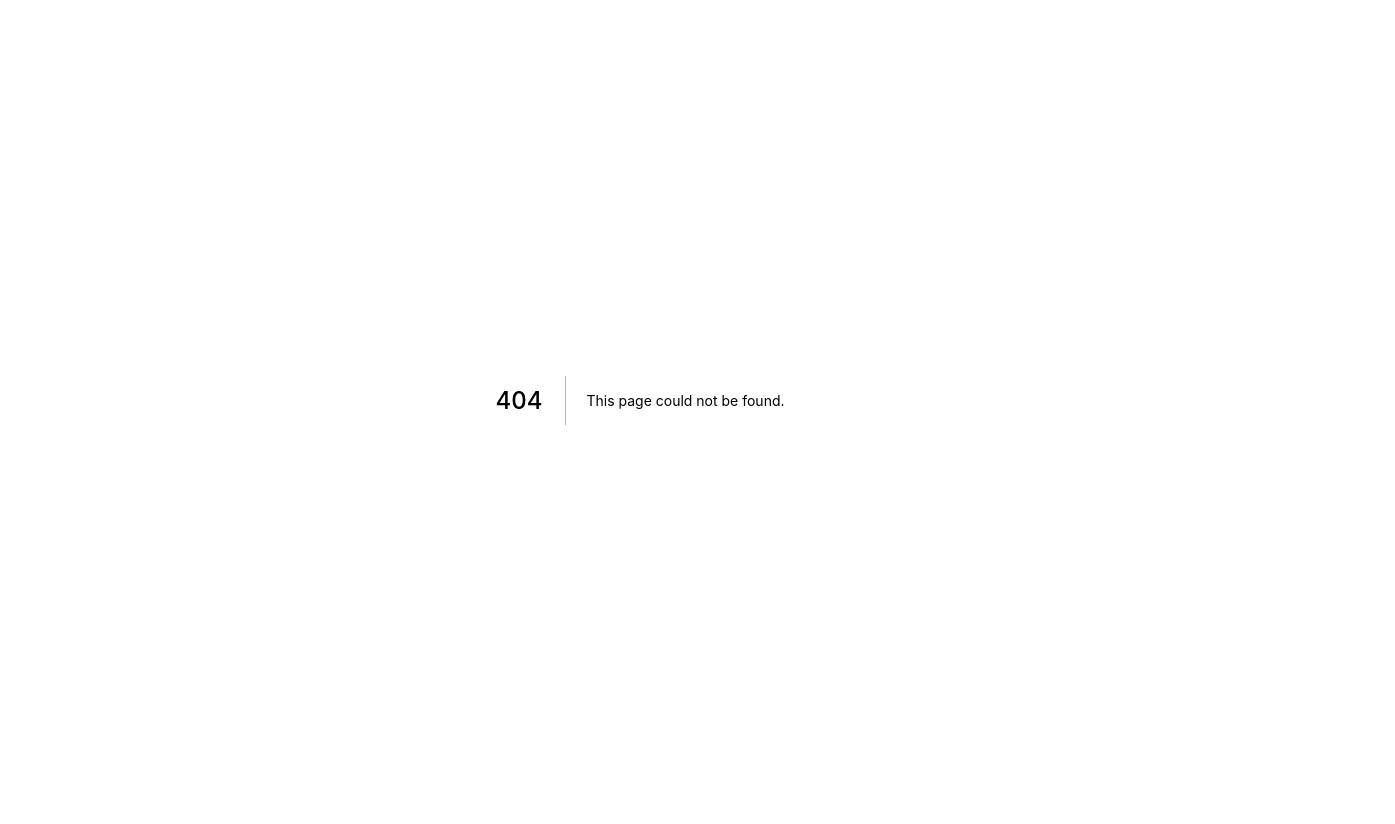
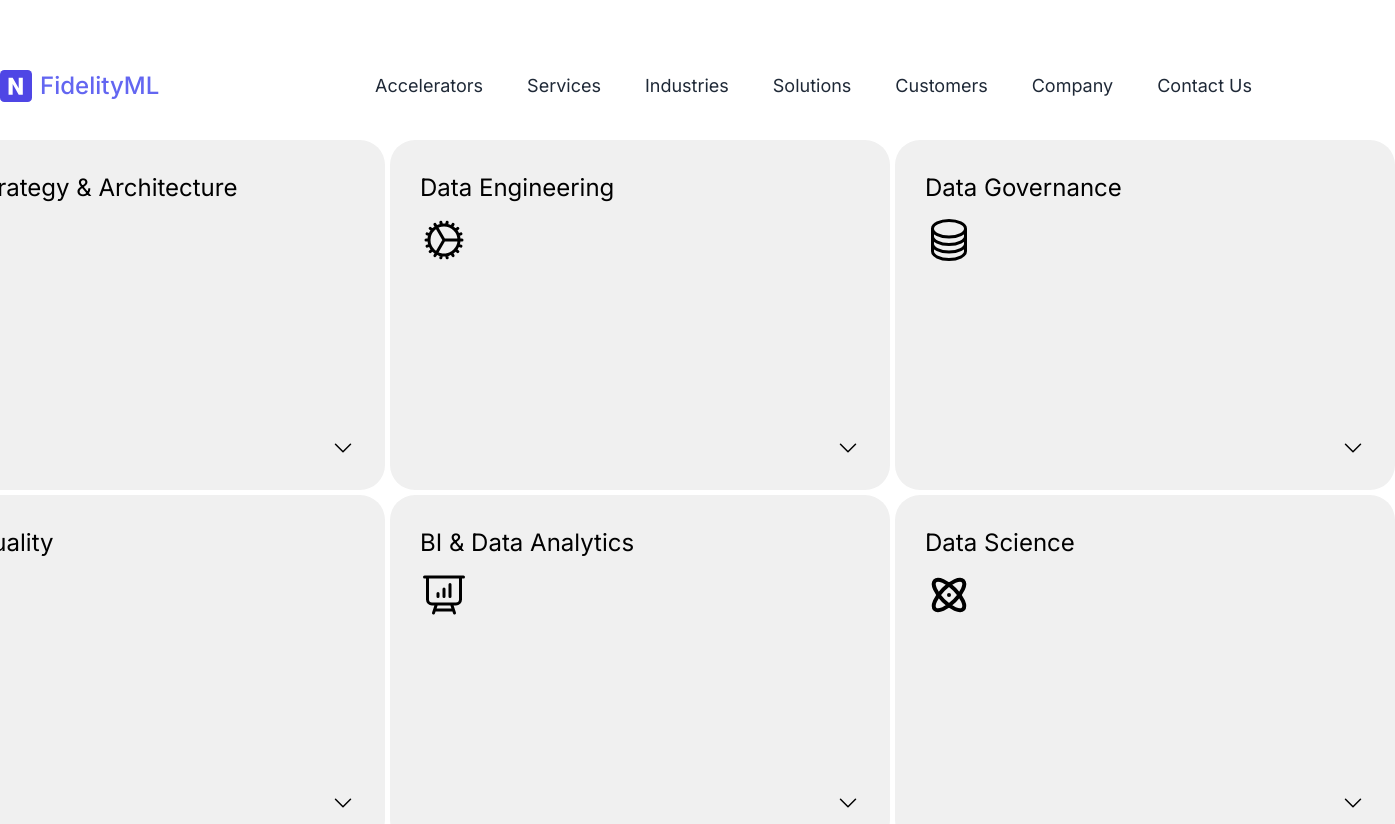
Before and after one commit to oliv3rwang/fidelityml, a Next.js app: page /services in a window 1280 px wide. Before the commit this address had no page. Shown: the top 824 px of the page, 1395 px wide, since content can reach past the window. Before the commit the page ends 800 px from the top, so only its background shows below. Built offline with nearby package versions, Linux system fonts and the light colour scheme.

Commit message:
Added services and solutions routes, updated css

```diff
--- a/components/benefits.js
+++ b/components/benefits.js
@@ -49,7 +49,7 @@ export default function Benefits(props) {
               />
             </div>
               <h1 className="max-w-2xl mt-3 text-3xl font-bold leading-snug tracking-tight text-gray-800 lg:leading-tight lg:text-xl dark:text-white">Collaborative Outcomes</h1>
-              <p>AI and ML Implementations</p>
+              <p className="mb-6">AI and ML Implementations</p>
             <div
               className={`flex items-center justify-center w-full lg:w-1/3 ${
                 props.imgPos === "right" ? "lg:order-1" : ""
@@ -65,7 +65,7 @@ export default function Benefits(props) {
             </div>
               <h1 className="max-w-2xl mt-3 text-3xl font-bold leading-snug tracking-tight text-gray-800 lg:leading-tight lg:text-xl dark:text-white">Experts</h1>
               <p>Our team is certified in industry leading</p>
-              <p>technologies</p>
+              <p className="mb-6">technologies</p>
             <div
               className={`flex items-center justify-center w-full lg:w-1/3 ${
                 props.imgPos === "right" ? "lg:order-1" : ""
@@ -80,7 +80,7 @@ export default function Benefits(props) {
               />
             </div>
               <h1 className="max-w-2xl mt-3 text-3xl font-bold leading-snug tracking-tight text-gray-800 lg:leading-tight lg:text-xl dark:text-white">Best in Class Experts</h1>
-              <p>Certified Cloud Practitioners</p>
+              <p className="mb-6">Certified Cloud Practitioners</p>
           </div>
           <div className="flex-row">
             <div
@@ -97,7 +97,7 @@ export default function Benefits(props) {
               />
             </div>
               <h1 className="max-w-2xl mt-3 text-3xl font-bold leading-snug tracking-tight text-gray-800 lg:leading-tight lg:text-xl dark:text-white">Partnerships</h1>
-              <p>Cloud first delivery model</p>
+              <p className="mb-6">Cloud first delivery model</p>
             <div
               className={`flex items-center justify-center w-full lg:w-1/3 ${
                 props.imgPos === "right" ? "lg:order-1" : ""
@@ -113,7 +113,7 @@ export default function Benefits(props) {
             </div>
               <h1 className="max-w-2xl mt-3 text-3xl font-bold leading-snug tracking-tight text-gray-800 lg:leading-tight lg:text-xl dark:text-white">Methodology</h1>
               <p>We drive leapfrog innovation while working</p>
-              <p>with existing data & processes</p>
+              <p className="mb-6">with existing data & processes</p>
             <div
               className={`flex items-center justify-center w-full lg:w-1/3 ${
                 props.imgPos === "right" ? "lg:order-1" : ""
@@ -129,7 +129,7 @@ export default function Benefits(props) {
             </div>
               <h1 className="max-w-2xl mt-3 text-3xl font-bold leading-snug tracking-tight text-gray-800 lg:leading-tight lg:text-xl dark:text-white">Speed</h1>
               <p>We empower the ‘doers’ to make smart</p>
-              <p>decisions with data</p>
+              <p className="mb-6">decisions with data</p>
           </div>
         </div>
       </Container>
--- /dev/null
+++ b/components/dropdownBoxTile.js
@@ -0,0 +1,30 @@
+const LargeSquareTile = ({ title, icon }) => {
+  return (
+    <div className="large-square-tile">
+      <div className="large-square-tile-title items-left justify-left text-left">{title}</div>
+      <div class="text-left" dangerouslySetInnerHTML={{ __html: icon }}></div>
+      <div className="large-square-tile-icon"><svg xmlns="http://www.w3.org/2000/svg" fill="none" viewBox="0 0 24 24" stroke-width="1.5" stroke="currentColor" class="w-6 h-6"><path stroke-linecap="round" stroke-linejoin="round" d="M19.5 8.25l-7.5 7.5-7.5-7.5" /></svg></div>
+    </div>
+  );
+};
+
+const LargeSquareTileGrid = () => {
+  const tiles = [
+    { title: 'Data Strategy & Architecture', id: 1, icon:'<svg class="h-12 w-12"  width="24" height="24" viewBox="0 0 24 24" stroke-width="2" stroke="currentColor" fill="none" stroke-linecap="round" stroke-linejoin="round">  <path stroke="none" d="M0 0h24v24H0z"/>  <circle cx="7" cy="18" r="2" />  <circle cx="7" cy="6" r="2" />  <circle cx="17" cy="6" r="2" />  <line x1="7" y1="8" x2="7" y2="16" />  <path d="M9 18h6a2 2 0 0 0 2 -2v-5" />  <polyline points="14 14 17 11 20 14" /></svg>' },
+    { title: 'Data Engineering', id: 2, icon: '<svg xmlns="http://www.w3.org/2000/svg" fill="none" viewBox="0 0 24 24" stroke-width="1.5" stroke="currentColor" class="w-12 h-12"><path stroke-linecap="round" stroke-linejoin="round" d="M4.5 12a7.5 7.5 0 0015 0m-15 0a7.5 7.5 0 1115 0m-15 0H3m16.5 0H21m-1.5 0H12m-8.457 3.077l1.41-.513m14.095-5.13l1.41-.513M5.106 17.785l1.15-.964m11.49-9.642l1.149-.964M7.501 19.795l.75-1.3m7.5-12.99l.75-1.3m-6.063 16.658l.26-1.477m2.605-14.772l.26-1.477m0 17.726l-.26-1.477M10.698 4.614l-.26-1.477M16.5 19.794l-.75-1.299M7.5 4.205L12 12m6.894 5.785l-1.149-.964M6.256 7.178l-1.15-.964m15.352 8.864l-1.41-.513M4.954 9.435l-1.41-.514M12.002 12l-3.75 6.495" /></svg>' },
+    { title: 'Data Governance', id: 3, icon: '<svg xmlns="http://www.w3.org/2000/svg" fill="none" viewBox="0 0 24 24" stroke-width="1.5" stroke="currentColor" class="w-12 h-12"> <path stroke-linecap="round" stroke-linejoin="round" d="M20.25 6.375c0 2.278-3.694 4.125-8.25 4.125S3.75 8.653 3.75 6.375m16.5 0c0-2.278-3.694-4.125-8.25-4.125S3.75 4.097 3.75 6.375m16.5 0v11.25c0 2.278-3.694 4.125-8.25 4.125s-8.25-1.847-8.25-4.125V6.375m16.5 0v3.75m-16.5-3.75v3.75m16.5 0v3.75C20.25 16.153 16.556 18 12 18s-8.25-1.847-8.25-4.125v-3.75m16.5 0c0 2.278-3.694 4.125-8.25 4.125s-8.25-1.847-8.25-4.125" /> </svg>' },
+    { title: 'Data Quality', id: 4, icon: '<svg class="h-12 w-12"  viewBox="0 0 24 24"  fill="none"  stroke="currentColor"  stroke-width="2"  stroke-linecap="round"  stroke-linejoin="round">  <path d="M22 11.08V12a10 10 0 1 1-5.93-9.14" />  <polyline points="22 4 12 14.01 9 11.01" /></svg>' },
+    { title: 'BI & Data Analytics', id: 5, icon: '<svg xmlns="http://www.w3.org/2000/svg" fill="none" viewBox="0 0 24 24" stroke-width="1.5" stroke="currentColor" class="w-12 h-12"> <path stroke-linecap="round" stroke-linejoin="round" d="M3.75 3v11.25A2.25 2.25 0 006 16.5h2.25M3.75 3h-1.5m1.5 0h16.5m0 0h1.5m-1.5 0v11.25A2.25 2.25 0 0118 16.5h-2.25m-7.5 0h7.5m-7.5 0l-1 3m8.5-3l1 3m0 0l.5 1.5m-.5-1.5h-9.5m0 0l-.5 1.5M9 11.25v1.5M12 9v3.75m3-6v6" /> </svg>' },
+    { title: 'Data Science', id: 6, icon:'<svg class="h-12 w-12"  width="24" height="24" viewBox="0 0 24 24" stroke-width="2" stroke="currentColor" fill="none" stroke-linecap="round" stroke-linejoin="round">  <path stroke="none" d="M0 0h24v24H0z"/>  <line x1="12" y1="12" x2="12" y2="12.01" />  <path d="M12 2a4 10 0 0 0 -4 10a4 10 0 0 0 4 10a4 10 0 0 0 4 -10a4 10 0 0 0 -4 -10" transform="rotate(45 12 12)" />  <path d="M12 2a4 10 0 0 0 -4 10a4 10 0 0 0 4 10a4 10 0 0 0 4 -10a4 10 0 0 0 -4 -10" transform="rotate(-45 12 12)" /></svg>' },
+  ];
+
+  return (
+    <div className="large-square-tile-grid">
+      {tiles.map((tile) => (
+        <LargeSquareTile key={tile.id} title={tile.title} icon={tile.icon} />
+      ))}
+    </div>
+  );
+};
+
+export default LargeSquareTileGrid;
--- a/components/footer.js
+++ b/components/footer.js
@@ -3,7 +3,7 @@ import React from "react";
 import Container from "./container";
 
 export default function Footer() {
-  const navigation = [ {title: "Accelerators", link: "/"},{title: "Services", link: "/"},{title: "Industries", link: "/"},{title: "Accelerators", link: "/"},{title: "Resources", link: "/"},{title: "Customers", link: "/"}, {title: "Company", link: "/"}, {title: "Contact Us", link: "mailto:gordon@fildelityml.ai"}];
+  const navigation = [ {title: "Accelerators", link: "/"},{title: "Services", link: "/services"},{title: "Industries", link: "/"},{title: "Solutions", link: "/solutions"},{title: "Customers", link: "/"}, {title: "Company", link: "/"}, {title: "Contact Us", link: "mailto:gordon@fildelityml.ai"}];
   const legal = ["Terms", "Privacy", "Legal"];
   return (
     <div className="relative">
--- a/components/navbar.js
+++ b/components/navbar.js
@@ -3,7 +3,7 @@ import ThemeChanger from "./DarkSwitch";
 import { Disclosure } from "@headlessui/react";
 
 export default function Navbar() {
-  const navigation = [ {title: "Accelerators", link: "/"},{title: "Services", link: "/"},{title: "Industries", link: "/"},{title: "Accelerators", link: "/"},{title: "Resources", link: "/"},{title: "Customers", link: "/"}, {title: "Company", link: "/"}, {title: "Contact Us", link: "mailto:gordon@fildelityml.ai"}];
+  const navigation = [ {title: "Accelerators", link: "/"},{title: "Services", link: "/services"},{title: "Industries", link: "/"},{title: "Solutions", link: "/solutions"},{title: "Customers", link: "/"}, {title: "Company", link: "/"}, {title: "Contact Us", link: "mailto:gordon@fildelityml.ai"}];
 
   return (
     <div className="w-full">
--- a/css/tailwind.css
+++ b/css/tailwind.css
@@ -8,3 +8,31 @@
     @apply dark:bg-trueGray-900;
   }
 }
+
+.large-square-tile-grid {
+  display: grid;
+  grid-template-columns: repeat(3, 1fr);
+  gap: 5px;
+}
+
+.large-square-tile {
+  width: 500px;
+  height: 350px;
+  border-radius: 25px;
+  padding: 30px 30px;
+  background-color: #f0f0f0;
+  display: flex;
+  flex-direction: column;
+  cursor: pointer;
+}
+
+.large-square-tile-title {
+  font-size: 24px;
+  margin-bottom: 10px;
+}
+
+.large-square-tile-icon {
+  font-size: 24px;
+  margin-left: auto;
+  margin-top: auto;
+}
--- /dev/null
+++ b/pages/services.js
@@ -0,0 +1,14 @@
+import Navbar from "../components/navbar";
+import LargeSquareTileGrid from '../components/dropdownBoxTile';
+
+export default function Services() {
+    const dropdownOptions = ['Option 1', 'Option 2', 'Option 3'];
+
+    return (
+      <div class="container p-8 mx-auto xl:px-0 flex flex-wrap items-center justify-center text-center">
+      <Navbar />
+        <LargeSquareTileGrid title="Select an Option" options={dropdownOptions} />
+        {/* Add more content here */}
+      </div>
+    );
+}
--- /dev/null
+++ b/pages/solutions.js
@@ -0,0 +1,26 @@
+import Navbar from "../components/navbar";
+
+export default function Services() {
+    const text = [
+        "Customer Support Automation OpenAI's language models enable businesses to create AI-powered chatbots that can handle a wide range of customer queries, reducing response times and freeing up human agents for more complex tasks.",
+        "Sentiment Analysis OpenAI's models can analyze customer feedback and detect sentiment, helping businesses understand customer emotions and tailor their products and services accordingly.",
+        "Demand Forecasting By analyzing historical data and trends, OpenAI can help enterprises predict future demand for products and services, enabling better inventory management and resource allocation.",
+        "Personalized Marketing OpenAI can be used to create highly personalized marketing campaigns, boosting customer engagement and improving conversion rates.",
+        "HR and Recruitment AI-powered tools can streamline the recruitment process by automating resume screening and candidate shortlisting, reducing time and effort spent on hiring.",
+        "Employee Performance Analysis OpenAI models can analyze employee performance data to identify areas of improvement and provide personalized training suggestions.",
+        "Product Recommendations - commerce businesses can leverage OpenAI to offer personalized product recommendations to customers, increasing sales and customer satisfaction.",
+        "Fraud Detection By analyzing vast amounts of data, OpenAI can help businesses identify and prevent fraudulent transactions in real-time.",
+        "Predictive Maintenance OpenAI can predict equipment failures before they occur, enabling businesses to perform maintenance in a timely manner and avoid costly downtime.",
+        "Supply Chain Optimization AI-powered tools can optimize supply chain management by identifying inefficiencies, predicting potential disruptions, and suggesting optimal routes.",
+        "Document Analysis OpenAI can analyze large volumes of documents, extracting valuable insights and automating manual data entry tasks."
+    ]
+
+    return (
+      <div class="container p-8 mx-auto xl:px-0 flex flex-wrap">
+      <Navbar />
+      {text.map((line) => (
+        <div key={line.id}>{line}</div>
+      ))}
+      </div>
+    );
+}
```
